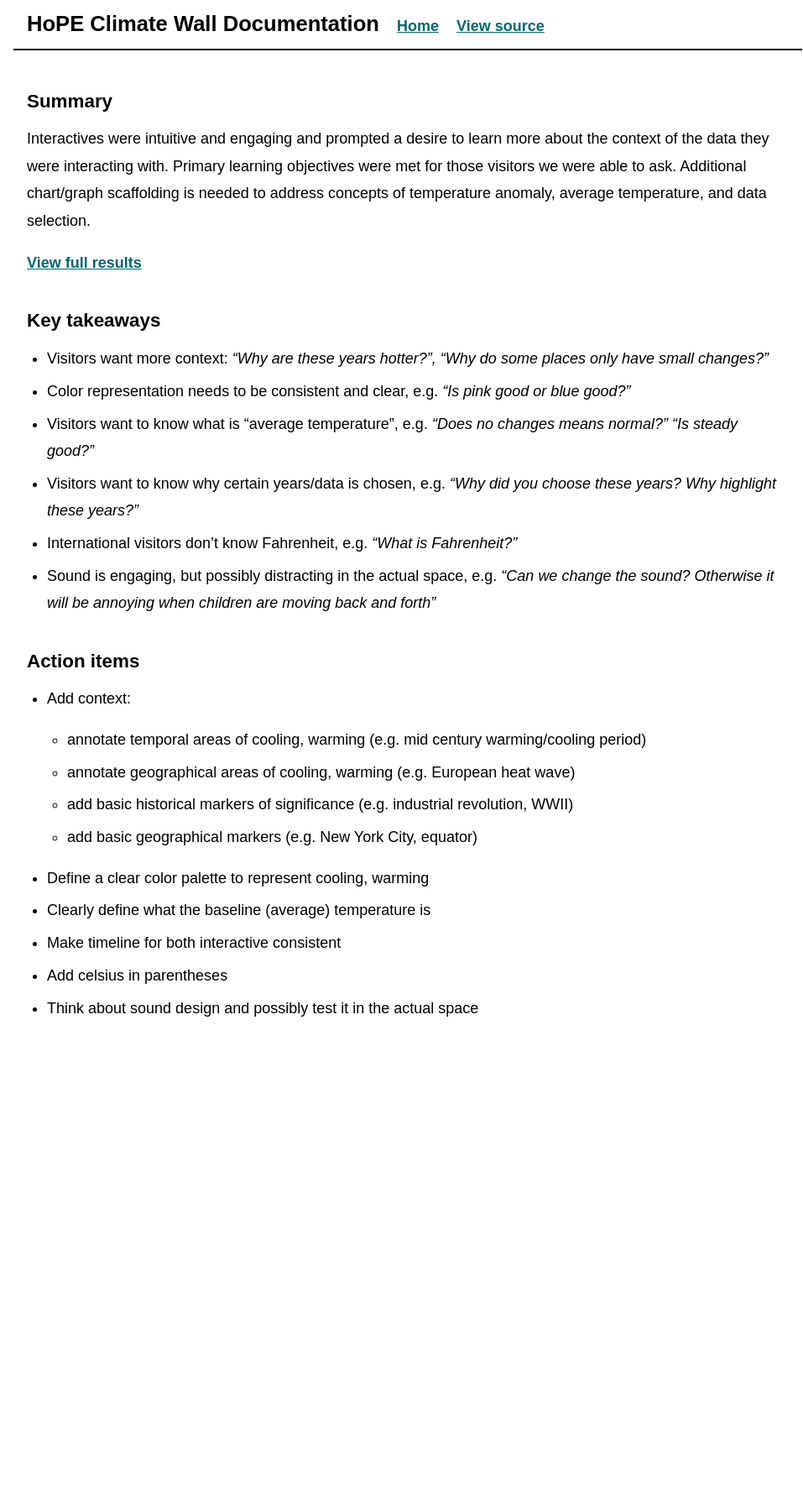
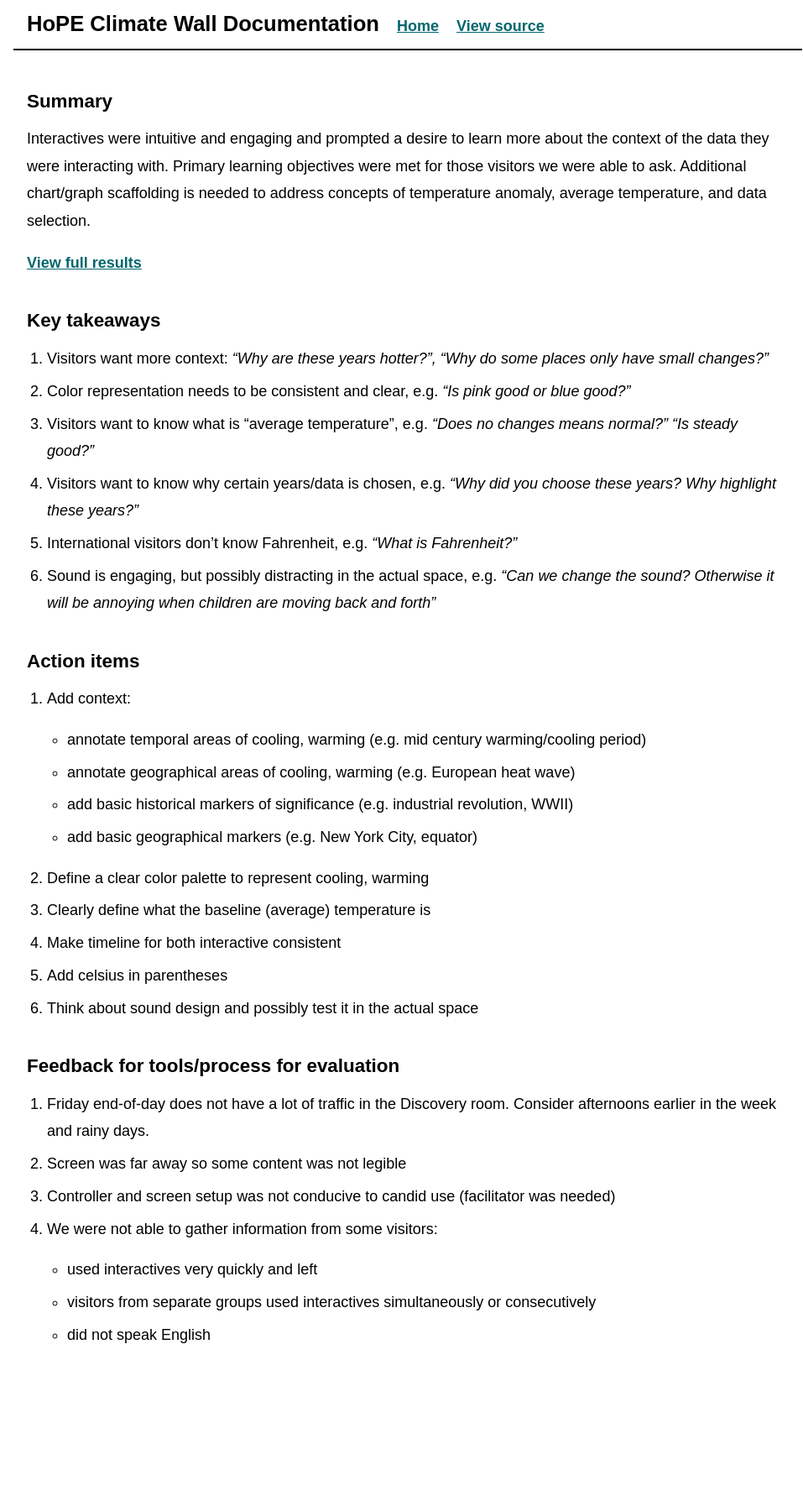
Before and after one commit to beefoo/climate-wall-docs, a Jekyll site: the page built from _research/studies/2017-08-04.md, in a window 1280 px wide. Shown: the whole page at 84% size, without its empty margins (154-1111 px from the left). Built offline with Jekyll 4.4.1, drawn with Linux system fonts in a browser that asks for light colours; before the commit the page ends 1393 px from its top, so only the background shows below that.

Commit message:
add evaluation feedback

```diff
--- a/_research/studies/2017-08-04.md
+++ b/_research/studies/2017-08-04.md
@@ -12,22 +12,32 @@ Interactives were intuitive and engaging and prompted a desire to learn more abo
 
 ## Key takeaways
 
-- Visitors want more context: _"Why are these years hotter?", "Why do some places only have small changes?"_
-- Color representation needs to be consistent and clear, e.g. _"Is pink good or blue good?"_
-- Visitors want to know what is "average temperature", e.g. _"Does no changes means normal?" "Is steady good?"_
-- Visitors want to know why certain years/data is chosen, e.g. _"Why did you choose these years? Why highlight these years?"_
-- International visitors don't know Fahrenheit, e.g. _"What is Fahrenheit?"_
-- Sound is engaging, but possibly distracting in the actual space, e.g. _"Can we change the sound? Otherwise it will be annoying when children are moving back and forth"_
+1. Visitors want more context: _"Why are these years hotter?", "Why do some places only have small changes?"_
+1. Color representation needs to be consistent and clear, e.g. _"Is pink good or blue good?"_
+1. Visitors want to know what is "average temperature", e.g. _"Does no changes means normal?" "Is steady good?"_
+1. Visitors want to know why certain years/data is chosen, e.g. _"Why did you choose these years? Why highlight these years?"_
+1. International visitors don't know Fahrenheit, e.g. _"What is Fahrenheit?"_
+1. Sound is engaging, but possibly distracting in the actual space, e.g. _"Can we change the sound? Otherwise it will be annoying when children are moving back and forth"_
 
 ## Action items
 
-- Add context:
+1. Add context:
 	- annotate temporal areas of cooling, warming (e.g. mid century warming/cooling period)
 	- annotate geographical areas of cooling, warming (e.g. European heat wave)
 	- add basic historical markers of significance (e.g. industrial revolution, WWII)
 	- add basic geographical markers (e.g. New York City, equator)
-- Define a clear color palette to represent cooling, warming
-- Clearly define what the baseline (average) temperature is
-- Make timeline for both interactive consistent
-- Add celsius in parentheses
-- Think about sound design and possibly test it in the actual space
+1. Define a clear color palette to represent cooling, warming
+1. Clearly define what the baseline (average) temperature is
+1. Make timeline for both interactive consistent
+1. Add celsius in parentheses
+1. Think about sound design and possibly test it in the actual space
+
+## Feedback for tools/process for evaluation
+
+1. Friday end-of-day does not have a lot of traffic in the Discovery room. Consider afternoons earlier in the week and rainy days.
+1. Screen was far away so some content was not legible
+1. Controller and screen setup was not conducive to candid use (facilitator was needed)
+1. We were not able to gather information from some visitors:
+   - used interactives very quickly and left
+   - visitors from separate groups used interactives simultaneously or consecutively
+   - did not speak English
```
